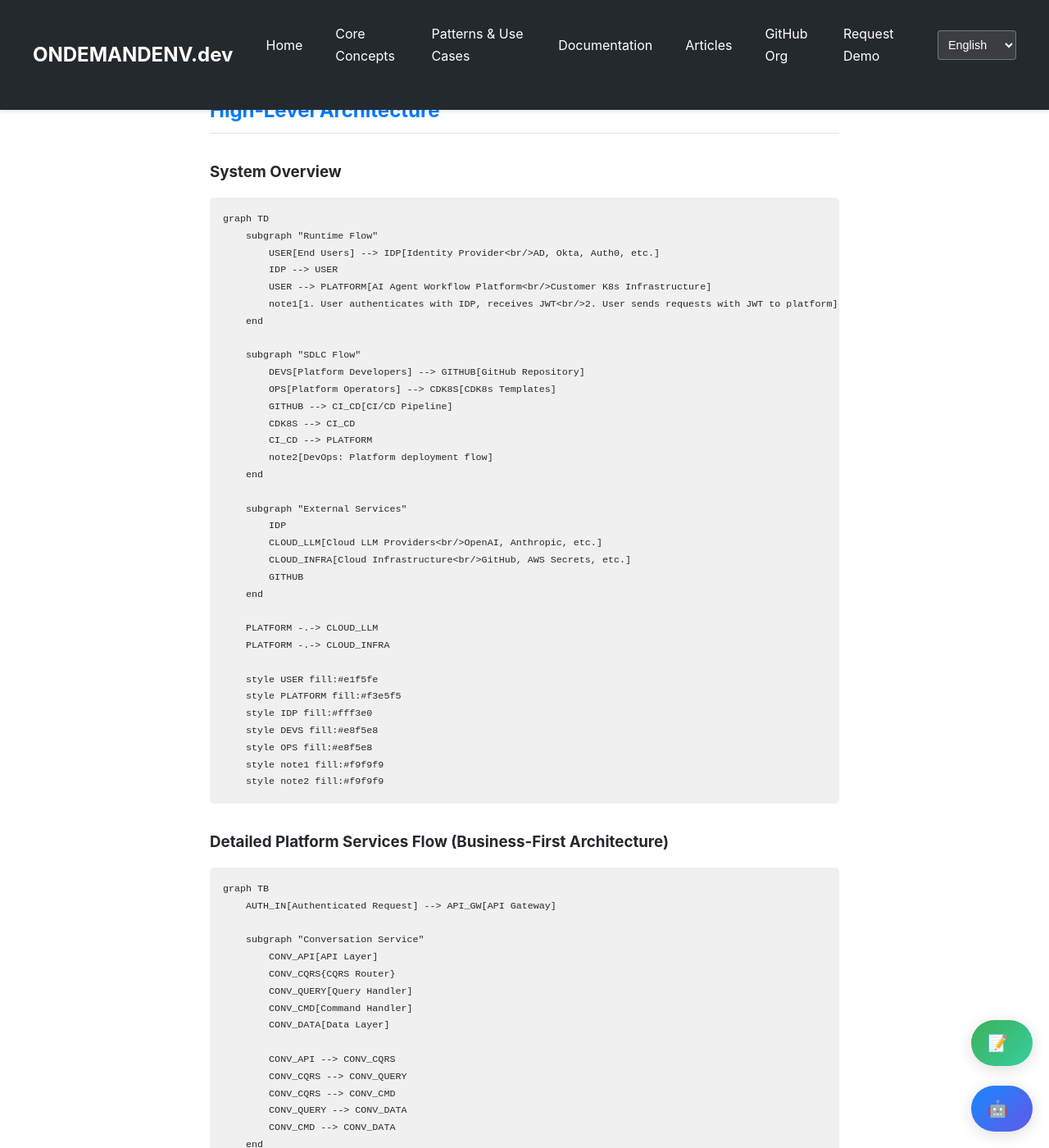
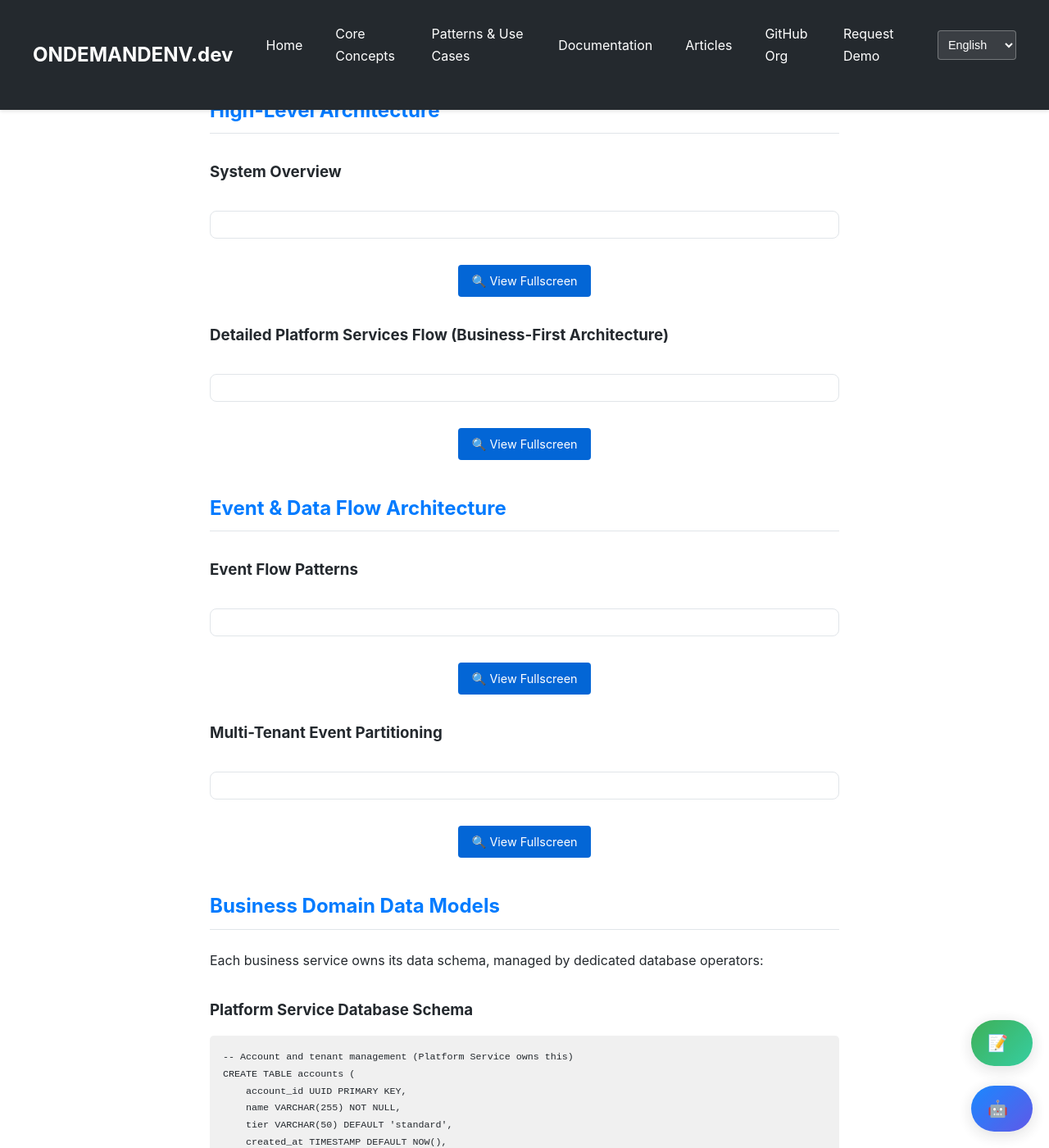
Before and after one commit to ondemandenv/ondemandenv.github.io, a Jekyll site: the page built from articles/ai-agent-workflow-platform-architecture.md, in a window 1280 px wide and 1400 px high, scrolled down 1004 px. Shown: the whole window at 82% size. Built offline with Jekyll 4.4.1, drawn with Linux system fonts in a browser that asks for light colours; our own code applies the rules of GitHub Pages for plain Markdown files; a script that is not in the unit is left out; some of the changed text lies outside the part shown.

Commit message:
ai wfl+ + ++

````diff
--- a/articles/ai-agent-workflow-platform-architecture.md
+++ b/articles/ai-agent-workflow-platform-architecture.md
@@ -21,251 +21,66 @@ This document outlines the architecture for an enterprise-grade AI agent workflo
 ## High-Level Architecture
 
 ### System Overview
-```mermaid
-graph TD
-    subgraph "Runtime Flow"
-        USER[End Users] --> IDP[Identity Provider<br/>AD, Okta, Auth0, etc.]
-        IDP --> USER
-        USER --> PLATFORM[AI Agent Workflow Platform<br/>Customer K8s Infrastructure]
-        note1[1. User authenticates with IDP, receives JWT<br/>2. User sends requests with JWT to platform]
-    end
 
-    subgraph "SDLC Flow"
-        DEVS[Platform Developers] --> GITHUB[GitHub Repository]
-        OPS[Platform Operators] --> CDK8S[CDK8s Templates]
-        GITHUB --> CI_CD[CI/CD Pipeline]
-        CDK8S --> CI_CD
-        CI_CD --> PLATFORM
-        note2[DevOps: Platform deployment flow]
-    end
+<div id="ai-agent-platform-system-overview-diagram"
+     class="mermaid-diagram-simple"
+     data-external-diagram="/diagrams/ai-agent-platform-system-overview.mmd">
+</div>
 
-    subgraph "External Services"
-        IDP
-        CLOUD_LLM[Cloud LLM Providers<br/>OpenAI, Anthropic, etc.]
-        CLOUD_INFRA[Cloud Infrastructure<br/>GitHub, AWS Secrets, etc.]
-        GITHUB
-    end
-
-    PLATFORM -.-> CLOUD_LLM
-    PLATFORM -.-> CLOUD_INFRA
-
-    style USER fill:#e1f5fe
-    style PLATFORM fill:#f3e5f5
-    style IDP fill:#fff3e0
-    style DEVS fill:#e8f5e8
-    style OPS fill:#e8f5e8
-    style note1 fill:#f9f9f9
-    style note2 fill:#f9f9f9
-```
+<div style="text-align: center; margin: 1rem 0;">
+    <a href="/mmd-render.html?mmd=diagrams/ai-agent-platform-system-overview.mmd"
+       target="_blank"
+       style="display: inline-flex; align-items: center; gap: 0.5rem; background: #0366d6; color: white; padding: 0.5rem 1rem; border-radius: 4px; text-decoration: none; font-size: 0.9rem; transition: all 0.2s ease;">
+        🔍 View Fullscreen
+    </a>
+</div>
 
 ### Detailed Platform Services Flow (Business-First Architecture)
-```mermaid
-graph TB
-    AUTH_IN[Authenticated Request] --> API_GW[API Gateway]
 
-    subgraph "Conversation Service"
-        CONV_API[API Layer]
-        CONV_CQRS{CQRS Router}
-        CONV_QUERY[Query Handler]
-        CONV_CMD[Command Handler]
-        CONV_DATA[Data Layer]
+<div id="ai-agent-platform-detailed-services-flow-diagram"
+     class="mermaid-diagram-simple"
+     data-external-diagram="/diagrams/ai-agent-platform-detailed-services-flow.mmd">
+</div>
 
-        CONV_API --> CONV_CQRS
-        CONV_CQRS --> CONV_QUERY
-        CONV_CQRS --> CONV_CMD
-        CONV_QUERY --> CONV_DATA
-        CONV_CMD --> CONV_DATA
-    end
-
-    subgraph "Workflow Service"
-        WF_API[API Layer]
-        WF_CQRS{CQRS Router}
-        WF_QUERY[Query Handler]
-        WF_CMD[Command Handler]
-        WF_DATA[Data Layer]
-
-        WF_API --> WF_CQRS
-        WF_CQRS --> WF_QUERY
-        WF_CQRS --> WF_CMD
-        WF_QUERY --> WF_DATA
-        WF_CMD --> WF_DATA
-    end
-
-    subgraph "Agent Service"
-        AGENT_API[API Layer]
-        AGENT_CQRS{CQRS Router}
-        AGENT_QUERY[Query Handler]
-        AGENT_CMD[Command Handler]
-        AGENT_DATA[Data Layer]
-
-        AGENT_API --> AGENT_CQRS
-        AGENT_CQRS --> AGENT_QUERY
-        AGENT_CQRS --> AGENT_CMD
-        AGENT_QUERY --> AGENT_DATA
-        AGENT_CMD --> AGENT_DATA
-    end
-
-    subgraph "Platform Service"
-        PLATFORM_API[API Layer]
-        PLATFORM_CQRS{CQRS Router}
-        PLATFORM_QUERY[Query Handler]
-        PLATFORM_CMD[Command Handler]
-        PLATFORM_DATA[Data Layer]
-
-        PLATFORM_API --> PLATFORM_CQRS
-        PLATFORM_CQRS --> PLATFORM_QUERY
-        PLATFORM_CQRS --> PLATFORM_CMD
-        PLATFORM_QUERY --> PLATFORM_DATA
-        PLATFORM_CMD --> PLATFORM_DATA
-    end
-
-    API_GW --> CONV_API
-    API_GW --> WF_API
-    API_GW --> AGENT_API
-    API_GW --> PLATFORM_API
-
-    subgraph "Infrastructure Controllers/Operators"
-        subgraph "Event Bus Controller"
-            EB_CTRL[Pulsar Operator]
-            EB_API[Pulsar API<br/>Per-Tenant Topics]
-        end
-
-        subgraph "Database Controller"
-            DB_CTRL[PostgreSQL Operator]
-            DB_API[Database API<br/>Per-Service Databases]
-        end
-
-        subgraph "Cache Controller"
-            CACHE_CTRL[Redis Operator]
-            CACHE_API[Cache API<br/>Per-Service Instances]
-        end
-
-        subgraph "Storage Controller"
-            STORAGE_CTRL[Storage Operator]
-            STORAGE_API[Volume API<br/>Per-Service PVCs]
-        end
-
-        subgraph "LLM Controller"
-            LLM_CTRL[LLM Operator]
-            LLM_API[Model API<br/>Shared GPU Pool]
-        end
-    end
-
-    subgraph "Infrastructure Access (Data Layers → Operator APIs)"
-        CONV_DATA --> DB_API
-        CONV_DATA --> CACHE_API
-        CONV_DATA --> STORAGE_API
-
-        WF_DATA --> DB_API
-        WF_DATA --> CACHE_API
-        WF_DATA --> STORAGE_API
-
-        AGENT_DATA --> DB_API
-        AGENT_DATA --> CACHE_API
-        AGENT_DATA --> LLM_API
-
-        PLATFORM_DATA --> DB_API
-        PLATFORM_DATA --> CACHE_API
-    end
-
-    subgraph "Inter-Service Events (Command Handlers ↔ Event Bus)"
-        CONV_CMD --> EB_API
-        WF_CMD --> EB_API
-        AGENT_CMD --> EB_API
-        PLATFORM_CMD --> EB_API
-
-        EB_API --> CONV_CMD
-        EB_API --> WF_CMD
-        EB_API --> AGENT_CMD
-        EB_API --> PLATFORM_CMD
-    end
-
-    style AUTH_IN fill:#e1f5fe
-    style API_GW fill:#f3e5f5
-    style CONV_CQRS fill:#e8f5e8
-    style WF_CQRS fill:#e8f5e8
-    style AGENT_CQRS fill:#e8f5e8
-    style PLATFORM_CQRS fill:#e8f5e8
-    style EB_API fill:#fce4ec
-    style DB_API fill:#e3f2fd
-    style CACHE_API fill:#f3e5f5
-    style LLM_API fill:#fff3e0
-```
+<div style="text-align: center; margin: 1rem 0;">
+    <a href="/mmd-render.html?mmd=diagrams/ai-agent-platform-detailed-services-flow.mmd"
+       target="_blank"
+       style="display: inline-flex; align-items: center; gap: 0.5rem; background: #0366d6; color: white; padding: 0.5rem 1rem; border-radius: 4px; text-decoration: none; font-size: 0.9rem; transition: all 0.2s ease;">
+        🔍 View Fullscreen
+    </a>
+</div>
 
 ## Event & Data Flow Architecture
 
 ### Event Flow Patterns
 
-```mermaid
-sequenceDiagram
-    participant U as User
-    participant API as API Gateway
-    participant AL as AI Agent
-    participant EB as Event Bus
-    participant DSL as DSL Compiler
-    participant WE as Workflow Engine
-    participant DB as Database
+<div id="ai-agent-platform-event-flow-diagram"
+     class="mermaid-diagram-simple"
+     data-external-diagram="/diagrams/ai-agent-platform-event-flow.mmd">
+</div>
 
-    U->>API: Start conversation
-    API->>AL: Create chat session
-    AL->>EB: ConversationStarted
-
-    loop Iterative Design
-        U->>AL: Describe workflow needs
-        AL->>EB: MessageReceived
-        AL->>AL: Generate workflow DSL
-        AL->>EB: DSLGenerated
-        EB->>DSL: Validate & compile DSL
-        DSL->>EB: DSLValidated
-        AL->>U: Present workflow preview
-    end
-
-    U->>AL: Approve workflow
-    AL->>EB: WorkflowApproved
-    EB->>DB: Save workflow definition
-    EB->>WE: RegisterWorkflow
-
-    Note over U,DB: Workflow is ready for manual trigger
-
-    U->>API: Trigger workflow
-    API->>WE: ExecuteWorkflow
-    WE->>EB: WorkflowStarted
-    WE->>EB: TaskCompleted (per step)
-    EB->>API: Real-time status updates
-```
+<div style="text-align: center; margin: 1rem 0;">
+    <a href="/mmd-render.html?mmd=diagrams/ai-agent-platform-event-flow.mmd"
+       target="_blank"
+       style="display: inline-flex; align-items: center; gap: 0.5rem; background: #0366d6; color: white; padding: 0.5rem 1rem; border-radius: 4px; text-decoration: none; font-size: 0.9rem; transition: all 0.2s ease;">
+        🔍 View Fullscreen
+    </a>
+</div>
 
 ### Multi-Tenant Event Partitioning
 
-```mermaid
-graph LR
-    subgraph "Apache Pulsar Topics"
-        subgraph "Account A (acct-001)"
-            A_CONV[conversations-acct-001]
-            A_WF[workflows-acct-001]
-            A_EXEC[executions-acct-001]
-            A_SYS[system-acct-001]
-        end
+<div id="ai-agent-platform-multitenant-events-diagram"
+     class="mermaid-diagram-simple"
+     data-external-diagram="/diagrams/ai-agent-platform-multitenant-events.mmd">
+</div>
 
-        subgraph "Account B (acct-002)"
-            B_CONV[conversations-acct-002]
-            B_WF[workflows-acct-002]
-            B_EXEC[executions-acct-002]
-            B_SYS[system-acct-002]
-        end
-
-        subgraph "Global Topics"
-            METRICS[metrics-global]
-            AUDIT[audit-global]
-            HEALTH[health-global]
-        end
-    end
-
-    subgraph "Auto-Scaling Features"
-        AUTO[Auto-partition scaling]
-        BALANCE[Load balancing]
-        FAILOVER[Automatic failover]
-    end
-```
+<div style="text-align: center; margin: 1rem 0;">
+    <a href="/mmd-render.html?mmd=diagrams/ai-agent-platform-multitenant-events.mmd"
+       target="_blank"
+       style="display: inline-flex; align-items: center; gap: 0.5rem; background: #0366d6; color: white; padding: 0.5rem 1rem; border-radius: 4px; text-decoration: none; font-size: 0.9rem; transition: all 0.2s ease;">
+        🔍 View Fullscreen
+    </a>
+</div>
 
 ## Business Domain Data Models
 
@@ -420,25 +235,18 @@ CREATE TABLE llm_usage_logs (
 
 The platform supports the following workflow creation lifecycle once deployed:
 
-```mermaid
-graph TB
-    subgraph "Workflow Creation Process"
-        DESIGN[Workflow Design]
-        AI[AI Agent Interaction]
-        DSL[DSL Generation]
-        VALIDATE[Validation]
-        DEPLOY[Workflow Deployment]
-        MONITOR[Execution Monitoring]
-    end
+<div id="ai-agent-platform-workflow-lifecycle-diagram"
+     class="mermaid-diagram-simple"
+     data-external-diagram="/diagrams/ai-agent-platform-workflow-lifecycle.mmd">
+</div>
 
-    DESIGN --> AI
-    AI --> DSL
-    DSL --> VALIDATE
-    VALIDATE --> DEPLOY
-    DEPLOY --> MONITOR
-
-    MONITOR -.-> AI
-```
+<div style="text-align: center; margin: 1rem 0;">
+    <a href="/mmd-render.html?mmd=diagrams/ai-agent-platform-workflow-lifecycle.mmd"
+       target="_blank"
+       style="display: inline-flex; align-items: center; gap: 0.5rem; background: #0366d6; color: white; padding: 0.5rem 1rem; border-radius: 4px; text-decoration: none; font-size: 0.9rem; transition: all 0.2s ease;">
+        🔍 View Fullscreen
+    </a>
+</div>
 
 ### CDK8s Deployment Configuration
 
@@ -1152,48 +960,18 @@ ClusterAutoscaler:
 
 **Goal**: Enable parallel development of business services while infrastructure matures
 
-```mermaid
-graph TB
-    subgraph "EKS Cluster"
-        subgraph "Business Services (Same Code)"
-            CONV[Conversation Service]
-            WF[Workflow Service]
-            AGENT[Agent Service]
-            PLATFORM[Platform Service]
-        end
+<div id="ai-agent-platform-phase1-aws-diagram"
+     class="mermaid-diagram-simple"
+     data-external-diagram="/diagrams/ai-agent-platform-phase1-aws.mmd">
+</div>
 
-        subgraph "Infrastructure Abstraction Layer"
-            DB_ADAPTER[Database Adapter]
-            CACHE_ADAPTER[Cache Adapter]
-            EVENT_ADAPTER[Event Adapter]
-            STORAGE_ADAPTER[Storage Adapter]
-        end
-    end
-
-    subgraph "AWS Managed Services"
-        RDS[(RDS PostgreSQL<br/>Per Service)]
-        ELASTICACHE[(ElastiCache Redis<br/>Per Service)]
-        EVENTBRIDGE[EventBridge<br/>Custom Bus Names]
-        S3[(S3 Buckets<br/>Per Service)]
-        DYNAMODB[(DynamoDB<br/>Per Service)]
-    end
-
-    CONV --> DB_ADAPTER
-    WF --> CACHE_ADAPTER
-    AGENT --> EVENT_ADAPTER
-    PLATFORM --> STORAGE_ADAPTER
-
-    DB_ADAPTER --> RDS
-    CACHE_ADAPTER --> ELASTICACHE
-    EVENT_ADAPTER --> EVENTBRIDGE
-    STORAGE_ADAPTER --> S3
-    STORAGE_ADAPTER --> DYNAMODB
-
-    style CONV fill:#e8f5e8
-    style WF fill:#fff3e0
-    style AGENT fill:#e3f2fd
-    style PLATFORM fill:#f3e5f5
-```
+<div style="text-align: center; margin: 1rem 0;">
+    <a href="/mmd-render.html?mmd=diagrams/ai-agent-platform-phase1-aws.mmd"
+       target="_blank"
+       style="display: inline-flex; align-items: center; gap: 0.5rem; background: #0366d6; color: white; padding: 0.5rem 1rem; border-radius: 4px; text-decoration: none; font-size: 0.9rem; transition: all 0.2s ease;">
+        🔍 View Fullscreen
+    </a>
+</div>
 
 **Benefits:**
 - **Faster Development**: Business teams work with familiar AWS services
@@ -1206,36 +984,18 @@ graph TB
 
 **Goal**: Migrate to self-contained infrastructure when business services are mature
 
-```mermaid
-graph TB
-    subgraph "Same Business Services (No Code Changes)"
-        CONV[Conversation Service]
-        WF[Workflow Service]
-        AGENT[Agent Service]
-        PLATFORM[Platform Service]
-    end
+<div id="ai-agent-platform-phase2-k8s-diagram"
+     class="mermaid-diagram-simple"
+     data-external-diagram="/diagrams/ai-agent-platform-phase2-k8s.mmd">
+</div>
 
-    subgraph "Infrastructure Abstraction (Same Interface)"
-        DB_ADAPTER[Database Adapter]
-        CACHE_ADAPTER[Cache Adapter]
-        EVENT_ADAPTER[Event Adapter]
-        STORAGE_ADAPTER[Storage Adapter]
-    end
-
-    subgraph "K8s Operators (New Backend)"
-        PG_OP[PostgreSQL Operator]
-        REDIS_OP[Redis Operator]
-        PULSAR_OP[Pulsar Operator]
-        STORAGE_OP[Storage Operator]
-    end
-
-    CONV --> DB_ADAPTER
-    DB_ADAPTER --> PG_OP
-
-    note1[Business services unchanged<br/>Only infrastructure backend changes]
-
-    style note1 fill:#f9f9f9
-```
+<div style="text-align: center; margin: 1rem 0;">
+    <a href="/mmd-render.html?mmd=diagrams/ai-agent-platform-phase2-k8s.mmd"
+       target="_blank"
+       style="display: inline-flex; align-items: center; gap: 0.5rem; background: #0366d6; color: white; padding: 0.5rem 1rem; border-radius: 4px; text-decoration: none; font-size: 0.9rem; transition: all 0.2s ease;">
+        🔍 View Fullscreen
+    </a>
+</div>
 
 ### Infrastructure Abstraction Pattern
 
````
